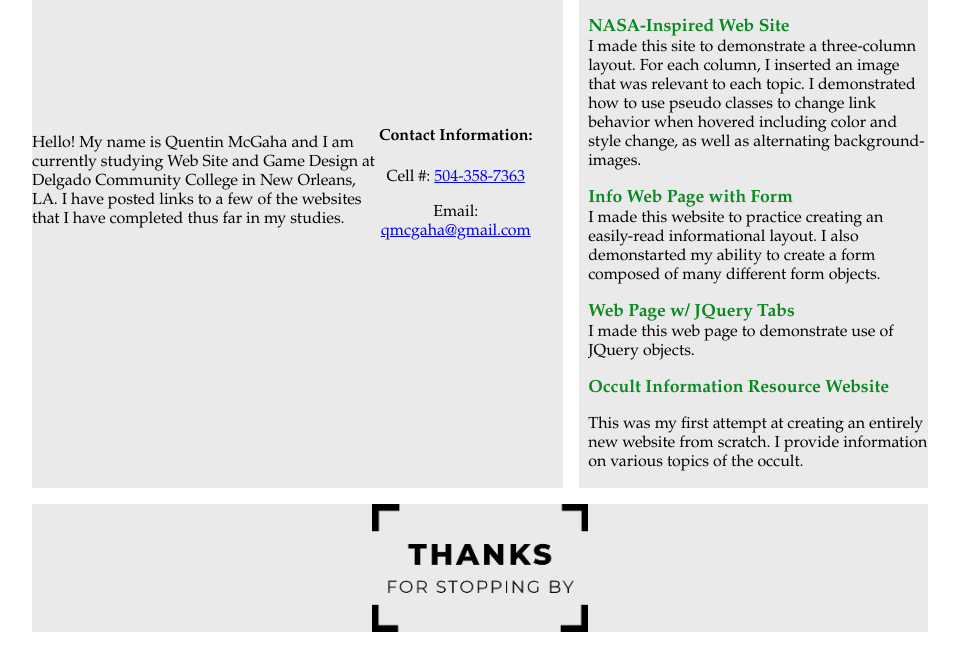
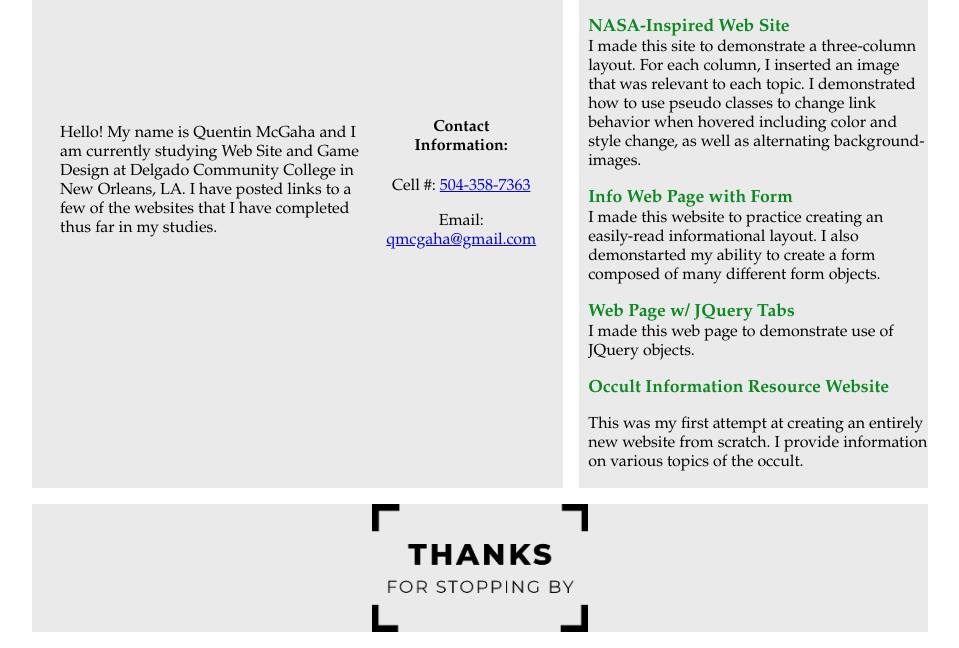
Before and after one commit to qmcgaha/portfolio, a plain HTML site: page index.html in a window 1280 px wide. Shown: the part 285-933 px from the top of the page, without its empty margins (160-1119 px from the left). Drawn offline with Linux system fonts and the light colour scheme.

Commit message:
Edit layout

```diff
--- a/content-styles.css
+++ b/content-styles.css
@@ -15,6 +15,8 @@ main {
 }
 .intro {
 	width: 80%;
+	padding-left: 14px;
+	padding-right: 28px;
 
 
 }
--- a/index.html
+++ b/index.html
@@ -16,7 +16,7 @@
 	</header>
 	<main>
 		<div class="intro">
-		  <p>Hello! My name is Quentin McGaha and I am currently studying Web Site and Game Design at Delgado Community College in New Orleans, LA. I have posted links to a few of the websites that I have completed thus far in my studies.</p>
+		  <p class="intro">Hello! My name is Quentin McGaha and I am currently studying Web Site and Game Design at Delgado Community College in New Orleans, LA. I have posted links to a few of the websites that I have completed thus far in my studies.</p>
 		</div>
 	  <div class="contact">
 	  	<h4>Contact Information:</h4>
```
